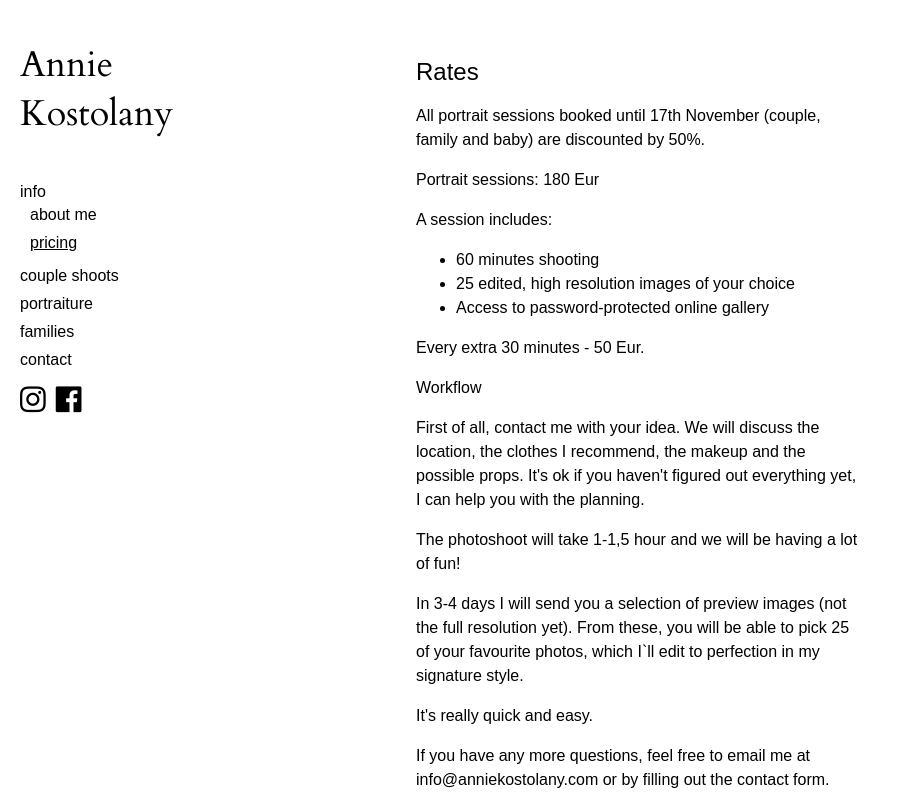
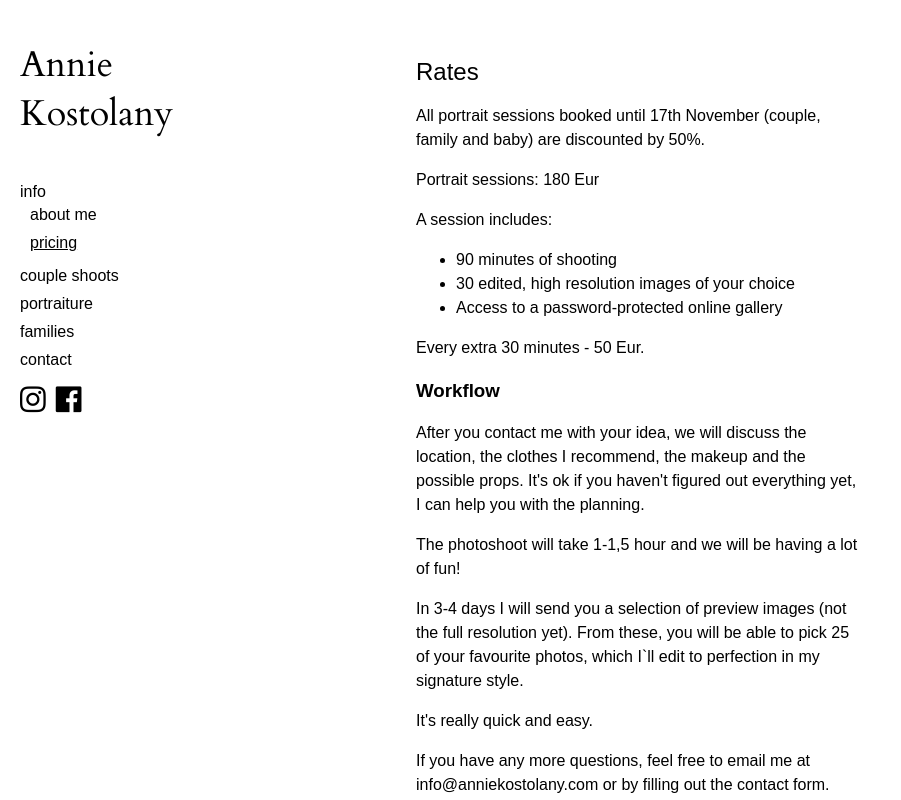
Before and after one commit to 3n1k0/anniekostolany.com, a React app: page /pricing in a window 1280 px wide. Shown: the whole page, without its empty margins (0-901 px from the left). Built offline with nearby package versions, Linux system fonts and the light colour scheme.

Commit message:
Update Pricing.jsx

```diff
--- a/src/components/pages/Pricing.jsx
+++ b/src/components/pages/Pricing.jsx
@@ -15,15 +15,15 @@ export default () => (
 <p>A session includes:</p>
 
 <ul>
-<li>60 minutes shooting</li>
-<li>25 edited, high resolution images of your choice</li>
-<li>Access to password-protected online gallery</li>
+<li>90 minutes of shooting</li>
+<li>30 edited, high resolution images of your choice</li>
+<li>Access to a password-protected online gallery</li>
 </ul>
 
 Every extra 30 minutes - 50 Eur.
 
-<p>Workflow</p>
-<p>First of all, contact me with your idea. We will discuss the location, the clothes I recommend, the makeup and the possible props.
+<h3>Workflow</h3>
+<p>After you contact me with your idea, we will discuss the location, the clothes I recommend, the makeup and the possible props.
 It's ok if you haven't figured out everything yet, I can help you with the planning.</p>
 <p>The photoshoot will take 1-1,5 hour and we will be having a lot of fun!</p>
 <p>In 3-4 days I will send you a selection of preview images (not the full resolution yet). From these, you will be able to pick 25 of your favourite photos, which I`ll edit to perfection in my signature style.</p>
```
